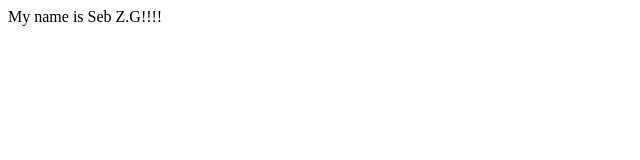
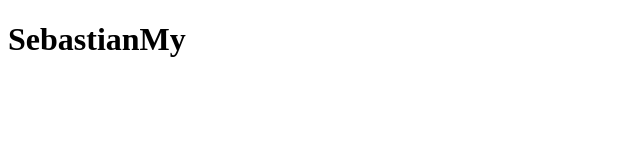
Before and after one commit to SebZG/First-Project, a plain HTML site: page index.html in a window 1280 px wide. Shown: the whole page, without its empty margins (0-640 px from the left). Drawn offline with Linux system fonts and the light colour scheme.

Commit message:
added h1

```diff
--- a/index.html
+++ b/index.html
@@ -7,6 +7,6 @@
     <title>Document</title>
 </head>
 <body>
-    My name is Seb Z.G!!!!
+    <h1>SebastianMy</h1>
 </body>
 </html>
```
